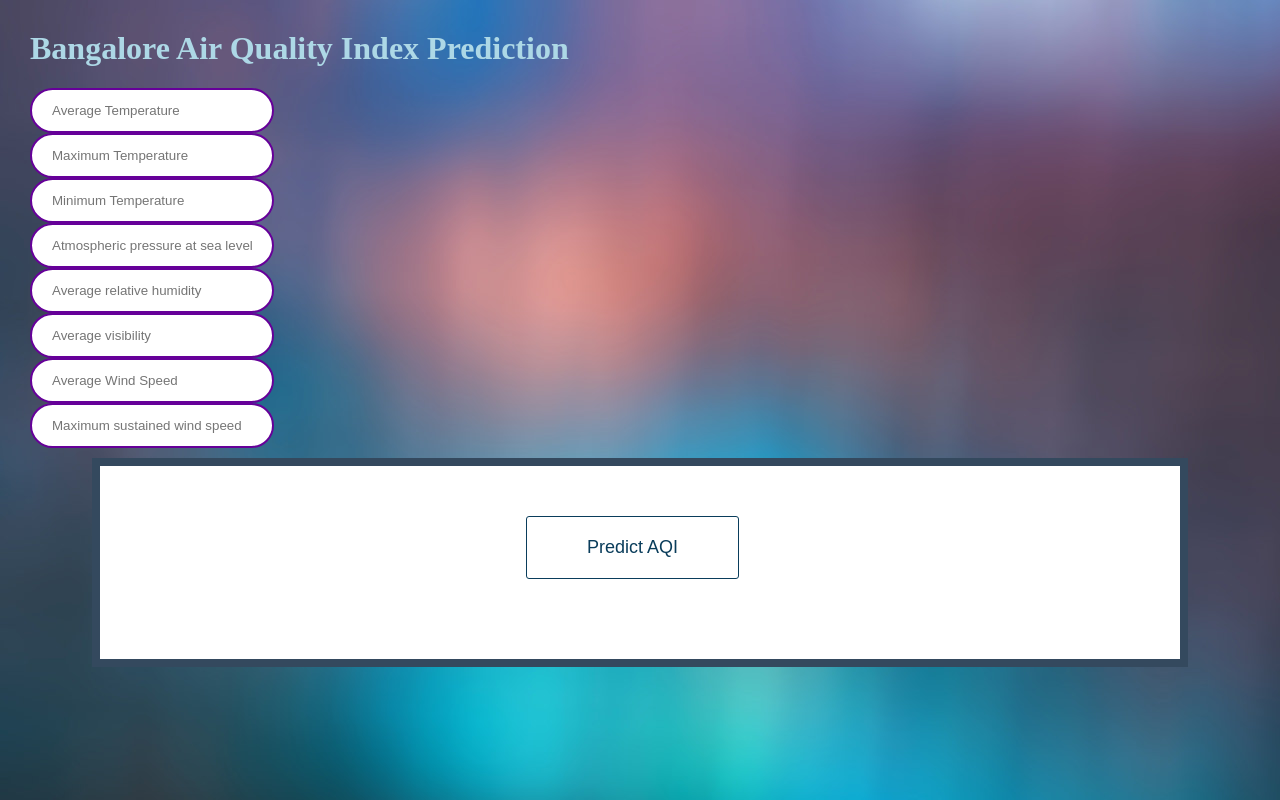
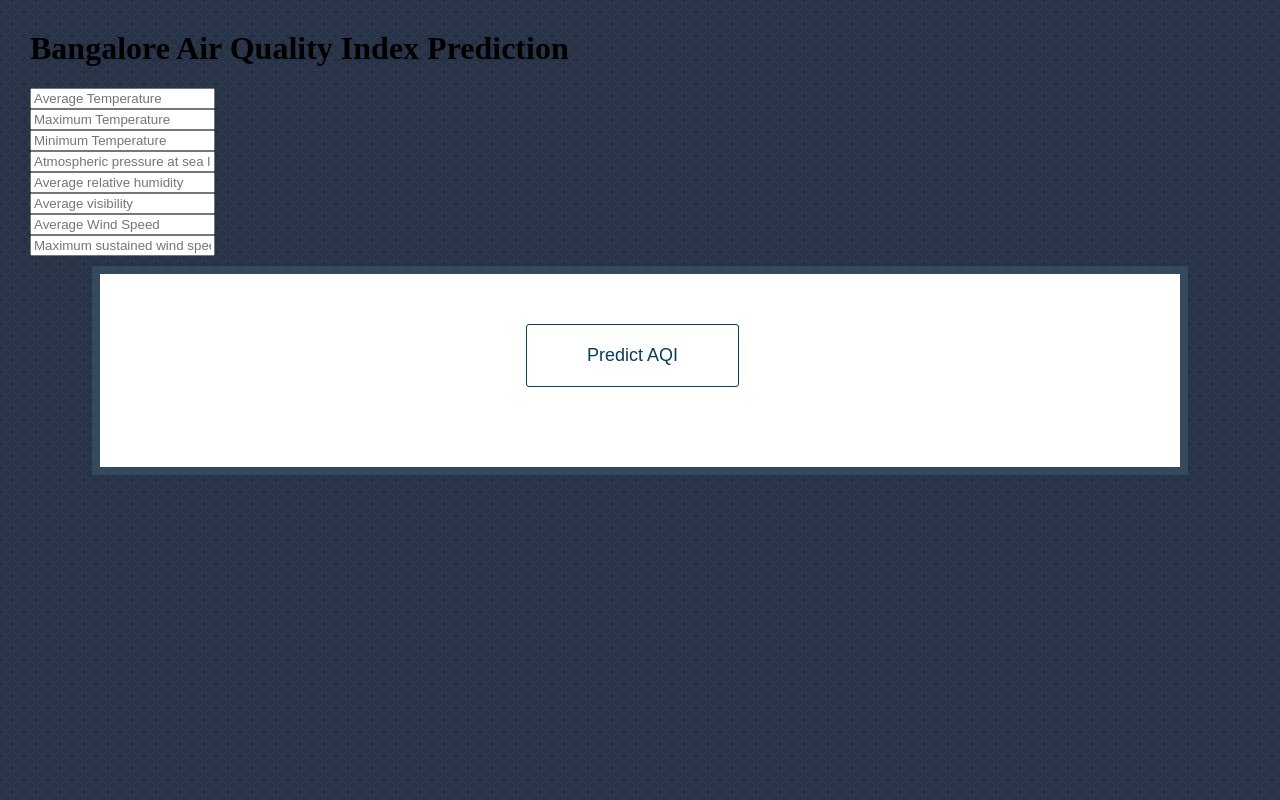
Before and after one commit to RaviG007/AQIapp2, a Flask app: page / in a window 1280 px wide. Run offline with Flask 2, Linux system fonts and the light colour scheme; parts of the project's set-up code (start-up, migrations or seed data) failed here and were passed over.

Commit message:
Update style.css

```diff
--- a/static/css/style.css
+++ b/static/css/style.css
@@ -57,16 +57,3 @@ input.slide-hover-left-1:hover {
     background-size: 100%;
     color: #fff;
 }
-body {
-   background: url(csstyle1.jpg);
-}
-h1 {
-    color: lightblue;
-}
-#ip1 {
-    border-radius: 25px;
-    border: 2px solid #609;
-    padding: 20px;
-    width: 200px;
-    height: 1px;
-}
```
